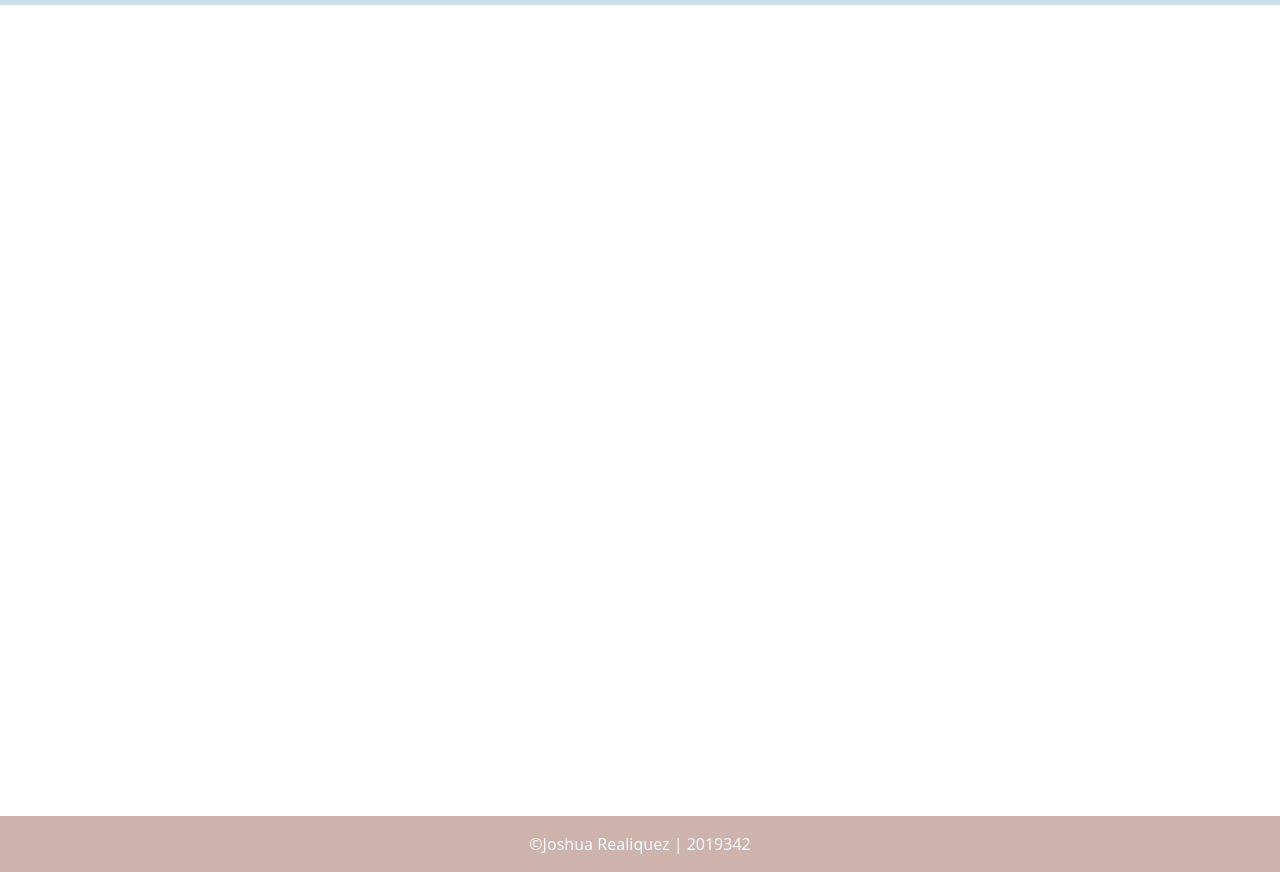
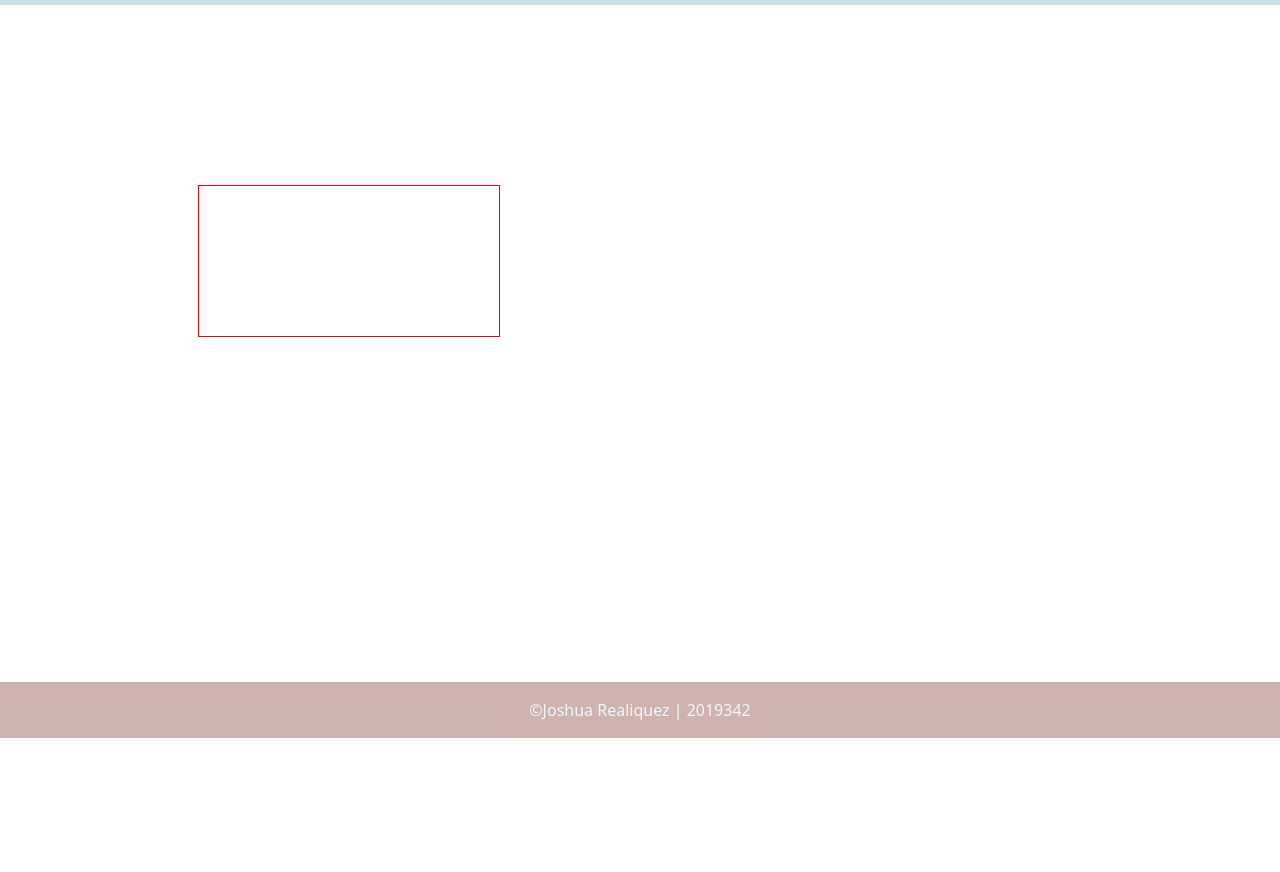
Before and after one commit to jrealiquez-2019342/ahorcadoSexto, a plain HTML site: page index.html in a window 1280 px wide. Shown: the part 62-934 px from the top of the page. After the commit the page ends 800 px from the top, so only its background shows below. Drawn offline with nearby package versions, Linux system fonts and the light colour scheme.

Commit message:
Commit implementando js

```diff
--- a/index.html
+++ b/index.html
@@ -4,6 +4,7 @@
 <head>
     <meta charset="UTF-8">
     <meta name="viewport" content="width=device-width, initial-scale=1.0">
+    <link rel="stylesheet" href="./style.css">
     <script src="./index.js"></script>
     <script src="https://cdn.jsdelivr.net/npm/bootstrap@5.3.2/dist/js/bootstrap.bundle.min.js"
         integrity="sha384-C6RzsynM9kWDrMNeT87bh95OGNyZPhcTNXj1NW7RuBCsyN/o0jlpcV8Qyq46cDfL"
@@ -24,16 +25,22 @@
             </div>
         </nav>
     </header>
+
     <main>
+        <section id="hoja" style="margin: 1px solid #000;">
+            <canvas id="myCanvas" style="border:1px solid #fa0101;">
+            </canvas>
+        </section>
         <section>
-            <canvas id="canvas" width="500" height="805">
-                <!-- codigo en js-->
-            </canvas>
+            <div id="botones"></div>
+        </section>
+        <section id="datos-juego">
+
         </section>
     </main>
 
     <div id="pie">
-        <footer class="bg-body-tertiary text-center text-lg-start">
+        <footer class="bg-body-tertiary text-center text-lg-start" id="pie">
             <div class="text-center p-3" style="background-color:#6F1B0650; color: aliceblue;">
                 &copy;Joshua Realiquez | 2019342
             </div>
--- a/index.js
+++ b/index.js
@@ -1,8 +1,7 @@
-document.addEventListener('DOMContentLoaded', function () {
-    const canva = document.getElementById("canva");
-    canva.width = window.innerWidth;
-    canva.height = window.innerHeight;
+document.addEventListener('DOMContentLoaded', function restar() {
+    const canva = document.getElementById("myCanvas");
     const contexto = canva.getContext('2d');
+
     var palabras = ["COMPUTADORA", "CPU", "MOUSE"];
     var numeroAleatorio = Math.floor(Math.random*palabras.length)
 
@@ -10,5 +9,14 @@ document.addEventListener('DOMContentLoaded', function () {
 })
 
 function cargarJuego(){
-    window.alert("Hola mundo");
+    window.alert("Juego cargado");
+
 }
+
+function obtenerPalabra() {
+
+}
+
+function cargarBotones() {
+
+}
--- a/style.css
+++ b/style.css
@@ -14,6 +14,27 @@ body {
     background-size: 10rem;
 }
 
+section{
+    flex: 1; /* Cada sección tomará igual espacio horizontal */
+    max-width: 22%; /* Ancho máximo de cada sección */
+    /* Otras propiedades de estilo que desees agregar */
+}
+
+main{
+    /*60 px de arriba y 0 a los lados*/
+    padding-top: 180px;
+    padding-left: 0px;
+    padding-right: 0px;
+    padding-bottom: 50px;
+    display: flex;
+    justify-content: center;
+    width: 100%;
+    gap: 20px;
+    /*Que lo centre todo*/
+    margin: auto;
+    /*Si algo se quiere salir del contenedor que lo esconda*/
+}
+
 #pie {
     position: absolute;
     bottom: 0;
```
